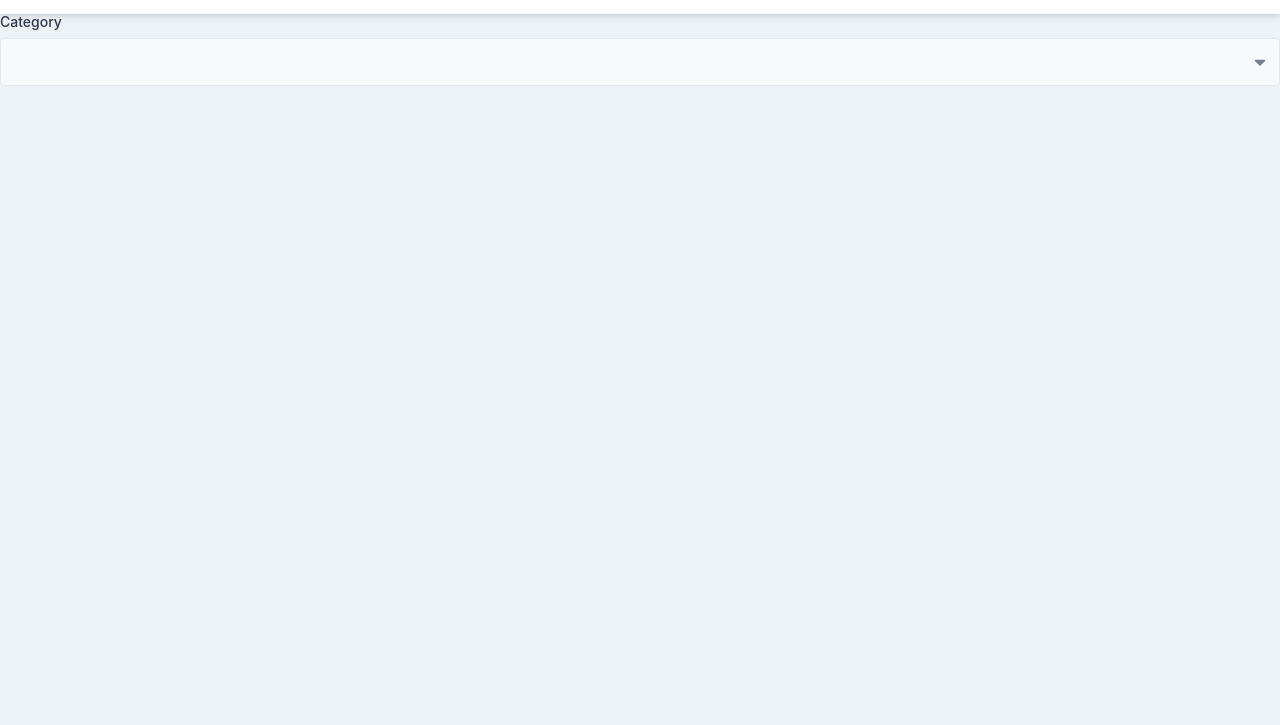
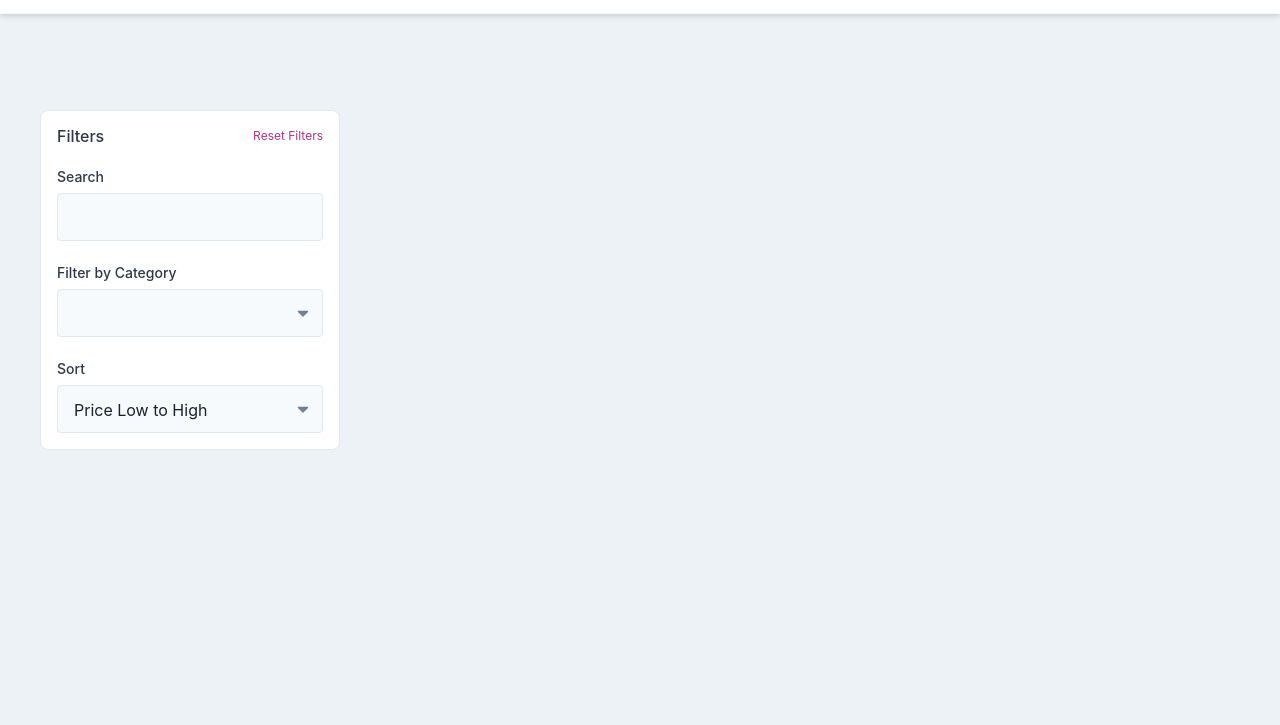
Before and after one commit to jint-method/mvvmc-demo, a website: page public/index.html in a window 1280 px wide. Shown: the part 75-800 px from the top of the page. Drawn offline with Linux system fonts and the light colour scheme.

Commit message:
Added filter form

```diff
--- a/public/index.html
+++ b/public/index.html
@@ -11,6 +11,7 @@
     <link href="./assets/normalize.css" rel="stylesheet" />
     <link href="./assets/layout.css" rel="stylesheet" />
     <link href="./assets/select-component.css" rel="stylesheet" />
+    <link href="./assets/input-component.css" rel="stylesheet" />
 </head>
 <body>
     <header>
@@ -26,9 +27,17 @@
         </div>
     </header>
     <main>
-        <aside>
-            <select-component web-component>
-                <label for="category">Category</label>
+        <form class="mb-auto p-1 bg-white border-1 border-solid border-grey-300 radius-0.5">
+            <div class="w-full pb-1.5" flex="justify-between items-center">
+                <h2 class="font-grey-800 font-medium">Filters</h2>
+                <button type="reset" class="font-xs font-primary-700 cursor-pointer">Reset Filters</button>
+            </div>
+            <input-component web-component class="mb-1.5">
+                <label for="search">Search</label>
+                <input type="search" id="search" autocapitalize="off" autocomplete="off" />
+            </input-component>
+            <select-component web-component class="mb-1.5">
+                <label for="category">Filter by Category</label>
                 <select id="category">
                     <option value=""></option>
                     <option value="dairy">Dairy</option>
@@ -41,7 +50,19 @@
                     <svg aria-hidden="true" focusable="false" role="img" xmlns="http://www.w3.org/2000/svg" viewBox="0 0 320 512"><path fill="currentColor" d="M31.3 192h257.3c17.8 0 26.7 21.5 14.1 34.1L174.1 354.8c-7.8 7.8-20.5 7.8-28.3 0L17.2 226.1C4.6 213.5 13.5 192 31.3 192z"></path></svg>
                 </i>
             </select-component>
-        </aside>
+            <select-component web-component>
+                <label for="sort">Sort</label>
+                <select id="sort">
+                    <option value="price-lh">Price Low to High</option>
+                    <option value="price-hl">Price High to Low</option>
+                    <option value="rating-hl">Rating High to Low</option>
+                    <option value="rating-lh">Rating Low to High</option>
+                </select>
+                <i>
+                    <svg aria-hidden="true" focusable="false" role="img" xmlns="http://www.w3.org/2000/svg" viewBox="0 0 320 512"><path fill="currentColor" d="M31.3 192h257.3c17.8 0 26.7 21.5 14.1 34.1L174.1 354.8c-7.8 7.8-20.5 7.8-28.3 0L17.2 226.1C4.6 213.5 13.5 192 31.3 192z"></path></svg>
+                </i>
+            </select-component>
+        </form>
         <shop-view></shop-view>
     </main>
 </body>
--- a/public/resources-cachebust.json
+++ b/public/resources-cachebust.json
@@ -1,3 +1,3 @@
 {
-    "cacheTimestamp": "1606160770906"
+    "cacheTimestamp": "1606178420061"
 }
--- a/src/layout.scss
+++ b/src/layout.scss
@@ -37,7 +37,6 @@ header{
             display: flex;
             justify-content: space-between;
             align-items: center;
-            font-weight: bold;
             font-size: 1.25rem;
             width: 100%;
             font-style: normal;
@@ -45,3 +44,12 @@ header{
         }
     }
 }
+
+main{
+    width: 1200px;
+    max-width: calc(100% - 2rem);
+    margin: 6rem auto 8rem;
+    display: grid;
+    grid-template-columns: 300px 1fr;
+    gap: 2rem;
+}
```
Also changed, not shown: src/text/index.html (deleted, +0 -19 lines), public/assets/layout.css, public/assets/noscript.css.
